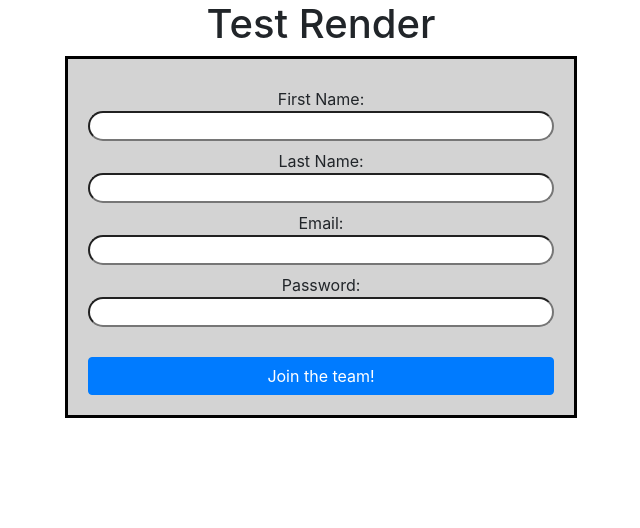
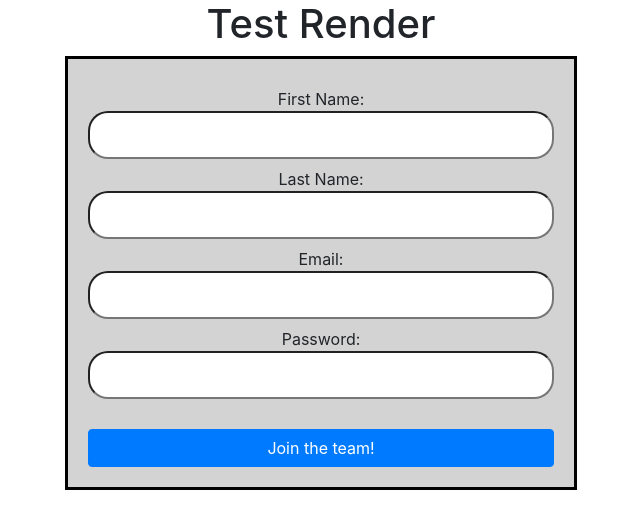
Before and after one commit to co-make-1/front-end, a React (Create React App) app: page /signup in a window 1280 px wide. Shown: the top 528 px of the page, without its empty margins (319-959 px from the left). Built offline with nearby package versions, Linux system fonts and the light colour scheme.

Commit message:
added handleSubmit to sign up

```diff
--- a/src/components/authentication/Signup.js
+++ b/src/components/authentication/Signup.js
@@ -59,10 +59,16 @@ const FormikSignup = withFormik({
 
 
     validationSchema: Yup.object().shape({
-        email: Yup.string().email("Please a valid email").required("Email required"),
+        email: Yup.string().email("Please enter a valid email").required("Email required"),
         fname: Yup.string().required("Please enter your first name"),
         password: Yup.string().max(12, "The maximum amount of characters allowed is 12").min(8,"Minimum characters allowed is 8"),
-    })
+    }),
+
+    handleSubmit (values, {resetForm}) {
+        resetForm()
+    }
+
+
 })(Signup);
 
 export default FormikSignup;
--- a/src/components/authentication/signup.css
+++ b/src/components/authentication/signup.css
@@ -7,6 +7,8 @@
     padding: 20px;
 }
 
+
+
 .form_container {
 display: flex;
 justify-content: center;
@@ -14,10 +16,20 @@ width: 100%;
 
 }
 
+
+
 input {
-    border-radius: 50px;
+    border-radius: 20px;
+    padding: 10px;
 }
+
+
 
 .submit_button{
     margin-top: 30px;
 }
+
+
+p{
+    color: red;
+}
```
